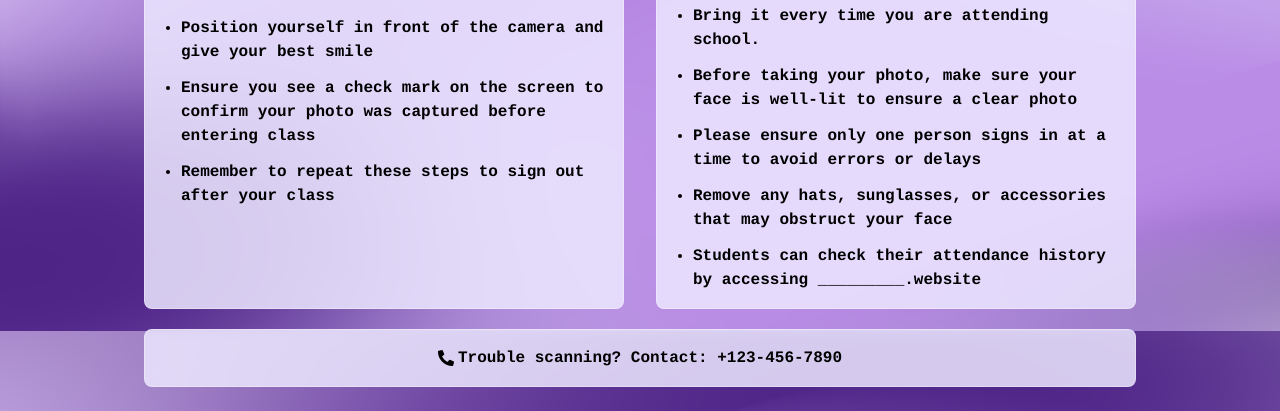
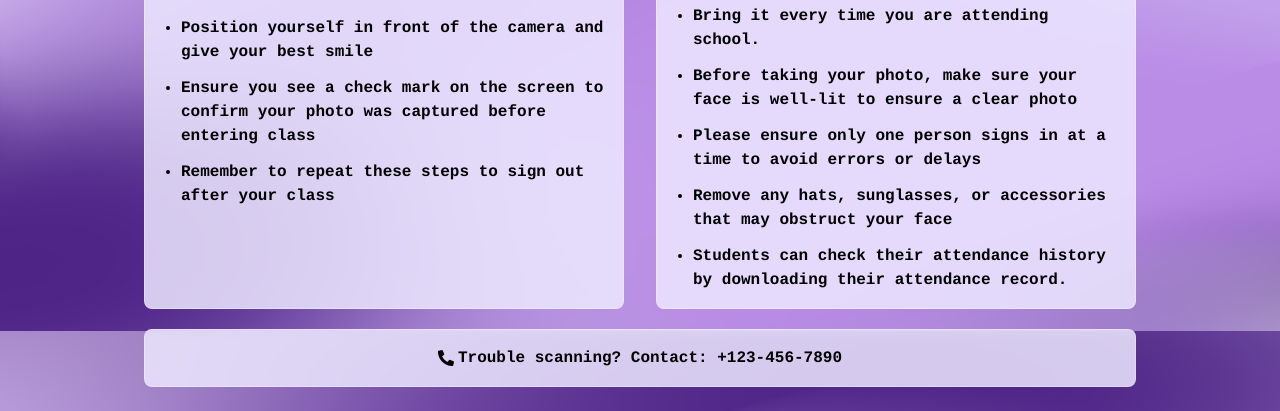
Before and after one commit to sabladaann/AMPGuidelines.github.io, a plain HTML site: page GUIDELINESS/index.html in a window 1280 px wide. Shown: the part 469-880 px from the top of the page. Drawn offline with nearby package versions, Linux system fonts and the light colour scheme.

Commit message:
index.html

```diff
--- a/GUIDELINESS/index.html
+++ b/GUIDELINESS/index.html
@@ -159,7 +159,7 @@
                     <li>Before taking your photo, make sure your face is well-lit to ensure a clear photo</li>
                     <li>Please ensure only one person signs in at a time to avoid errors or delays</li>
                     <li>Remove any hats, sunglasses, or accessories that may obstruct your face</li>
-                    <li>Students can check their attendance history by accessing _________.website</li>
+                    <li>Students can check their attendance history by downloading their attendance record.</li>
                 </ul>
             </div>
         </div>
```
